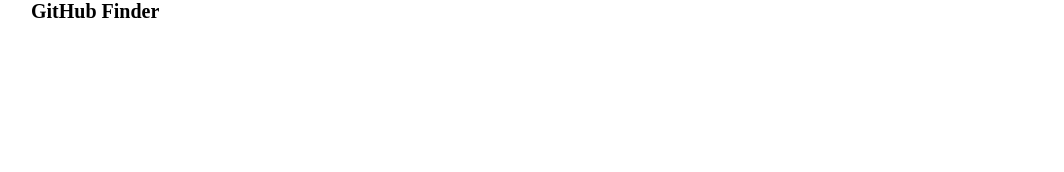
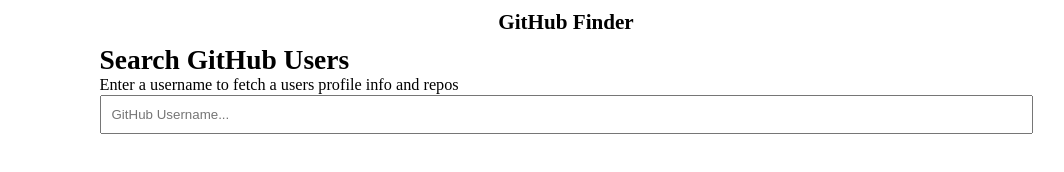
Before and after one commit to chumex412/Github-finder, a plain HTML site: page index.html in a window 1280 px wide. Shown: the whole page, without its empty margins (74-1138 px from the left). Drawn offline with Linux system fonts and the light colour scheme.

Commit message:
Added script tags and layout markup

```diff
--- a/index.html
+++ b/index.html
@@ -12,17 +12,30 @@
 </head>
 <body>
 
-  <header>
+  <nav>
     <div class="container">
-      <h1>GitHub Finder</h1>
+      <h1 class="h4">GitHub Finder</h1>
     </div>
-  </header>
+  </nav>
 
   <div class="container">
-
+    <div class="card">
+      <div class="card-body">
+        <h2 class="h3">Search GitHub Users</h2>
+        <p class="parag">Enter a username to fetch a users profile info and repos</p>
+        <div class="form-group">
+          <input type="text" name="github User" id="github-user" placeholder="GitHub Username...">
+        </div>
+      </div>
+    </div>
+    <div class="card">
+      <div id="profile"></div>
+    </div>
   </div>
 
   <!------------------- Custom Javasript --------------->
+  <script src="Asset/JS/github.js"></script>
+  <script src="Asset/JS/ui.js"></script>
   <script src="Asset/JS/app.js"></script>
 
 </body>
```
